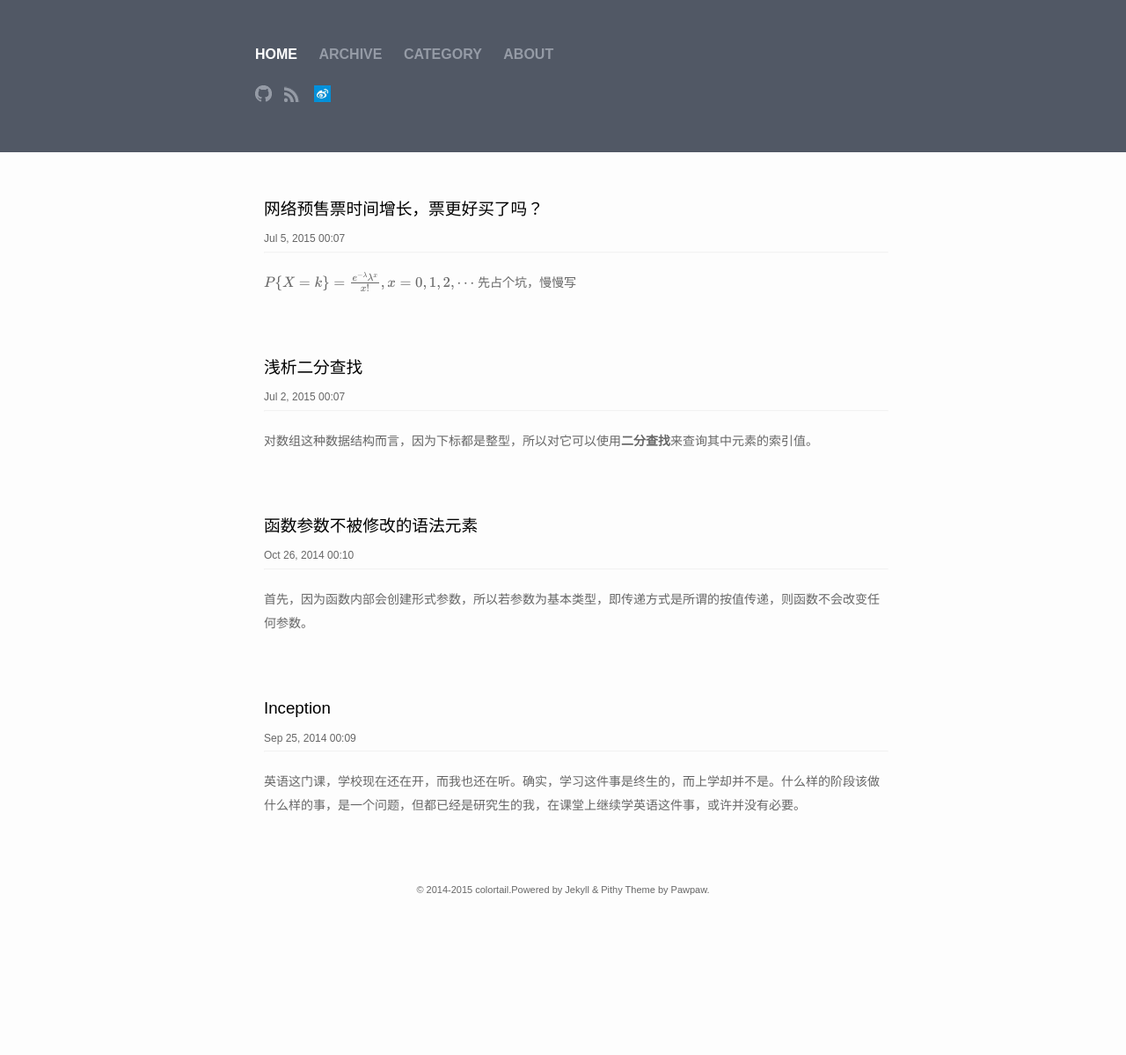
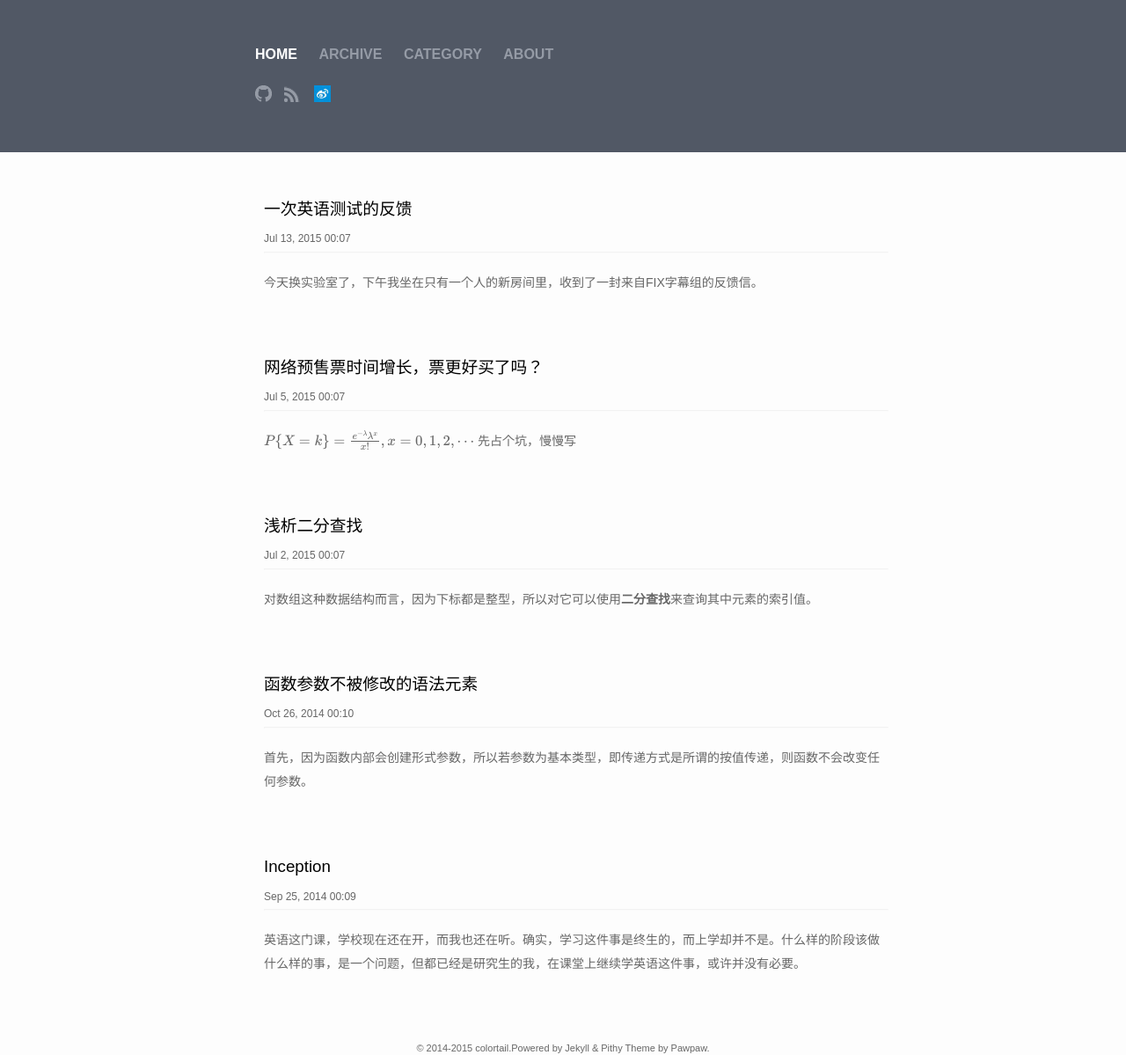
Before and after one commit to colortail/colortail.github.io, a Jekyll site: the page built from index.html, in a window 1280 px wide. Shown: the whole page at 88% size. Built offline with Jekyll 4.4.1, drawn with Linux system fonts in a browser that asks for light colours; formulas are drawn with MathJax 3; before the commit the page ends 1019 px from its top, so only the background shows below that; some of the changed lines change nothing that is shown.

Commit message:
feedback

```diff
--- a/_includes/header.html
+++ b/_includes/header.html
@@ -60,7 +60,7 @@
 				</a>
 			</li>
 			<li>
-				<a href="https://weibo.com/crazedog" title="Weibo">
+				<a href="http://weibo.com/crazedog" title="Weibo">
 					<img width="19px" height="19px" src="/images/weibo.jpg"/>
 				</a>
 			</li>
--- /dev/null
+++ b/_posts/2015-07-13-thx-feedback.md
@@ -0,0 +1,26 @@
+---
+layout: post
+title: 一次英语测试的反馈
+categories: life
+---
+
+今天换实验室了，下午我坐在只有一个人的新房间里，收到了一封来自FIX字幕组的反馈信。
+
+一个多星期以前，我抱着好玩的心态，向这个叫FIX的字幕组提交了一份翻译测试，希望能参与美剧的翻译。因为有一个同学在这个字幕组从事听译工作，他向我解释说也不需要你英语多好，放轻松就好。翻译测试像一个普通的英语作业，几十句对白，大概也就五六分钟的时间，给出了英文，要你翻译成中文，应该是再简单不过了。
+
+然后，并没有能通过测试，于是我退群了！
+
+收到反馈信息的那一刻，我非常急切的点开邮件，我想知道到底为什么不让我通过？
+
+一个普通的doc，写着我的问题，理由无非是翻译不够连贯，措辞不够精准，语序不对这种无关大雅的“小问题”。然而在之后跟上了我的翻译全文，以及大量的红色的批注。
+
+和同学告诉我的,"只要轻松对待就好了"的感觉完全不一样的是，这篇批注非常认真。
+
+翻译的每一句话都可以被仔细揣摩，那么，如何翻译，确实是一项功夫。"You are stone" 到底是，"你像石头一样"还是"你都冷冰冰的"，确实是有差别的。
+
+"认真"不是口头上的一个名词，这件事给我很大的触动，第一个方面就是对待每一个小细节的粗细程度。
+知道和会是两回事，会和完美是两回事，拿翻译做比方，我差的还很远，而这个远就是体现在对语句，含义的把控上不够好，不够漂亮。再拿学习做比方，你知道这件事的大致含义，这算1分，你有感性的认识，2分，理性的认识，4分。十分只能拿4分，你还差的远，你还得知道怎么实现，这里面的技巧，这些怎么使用，使用熟练度，优雅程度，完美程度。只知道一个概念，还沾沾自喜，只认识一个单词还骄傲自大，真的太无知了。
+
+有时候，不求甚解，绝不是好习惯。要能正常合适方便的使用一样东西，确实需要对完美的偏执。翻译的信达雅，软件的效率和美化，都是这样，不能只停留在正误上。心理上认为是小问题，那就没有大问题了！
+
+要做好一件事，哪怕一件再小的事，真是不简单。
```
